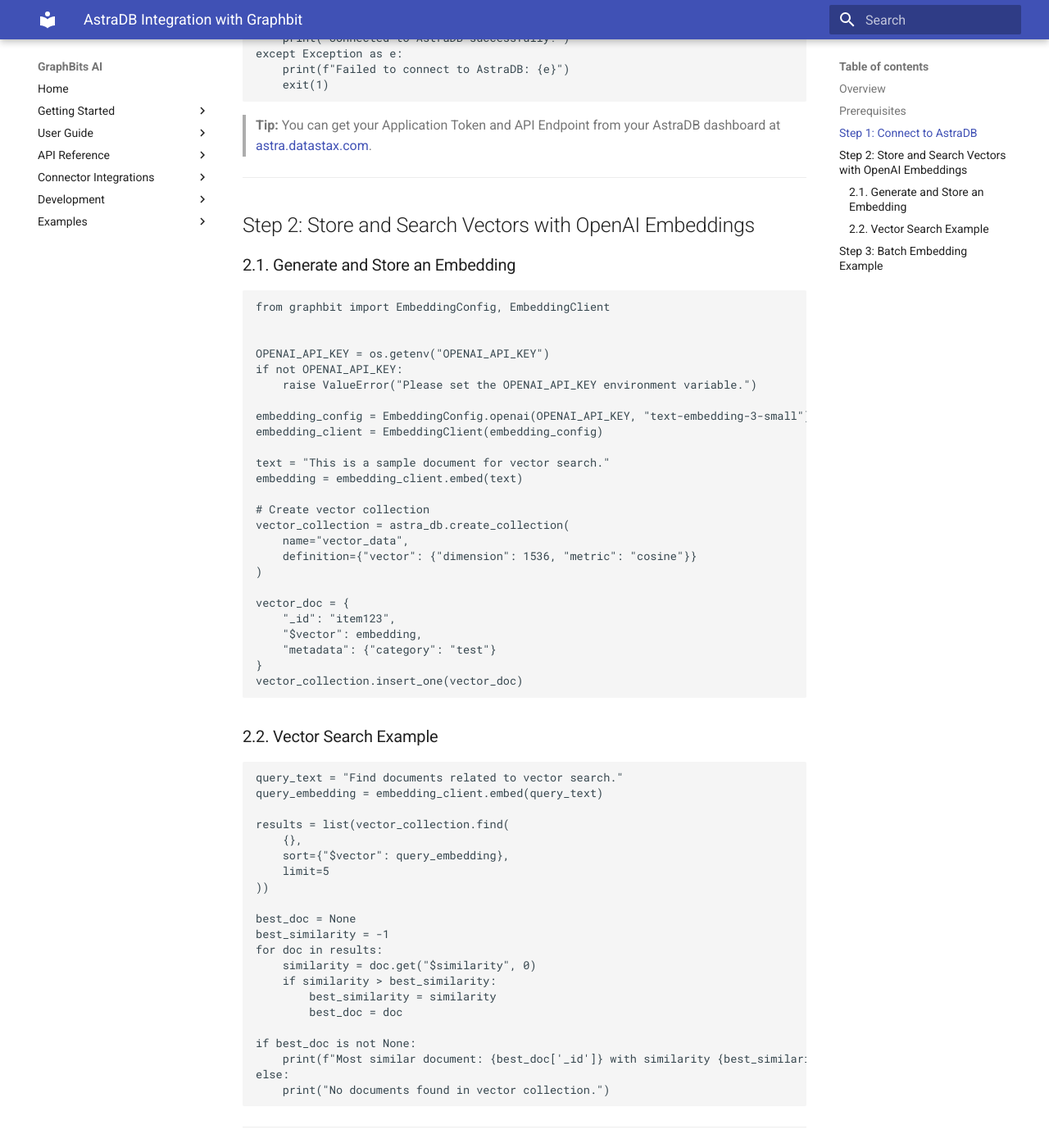
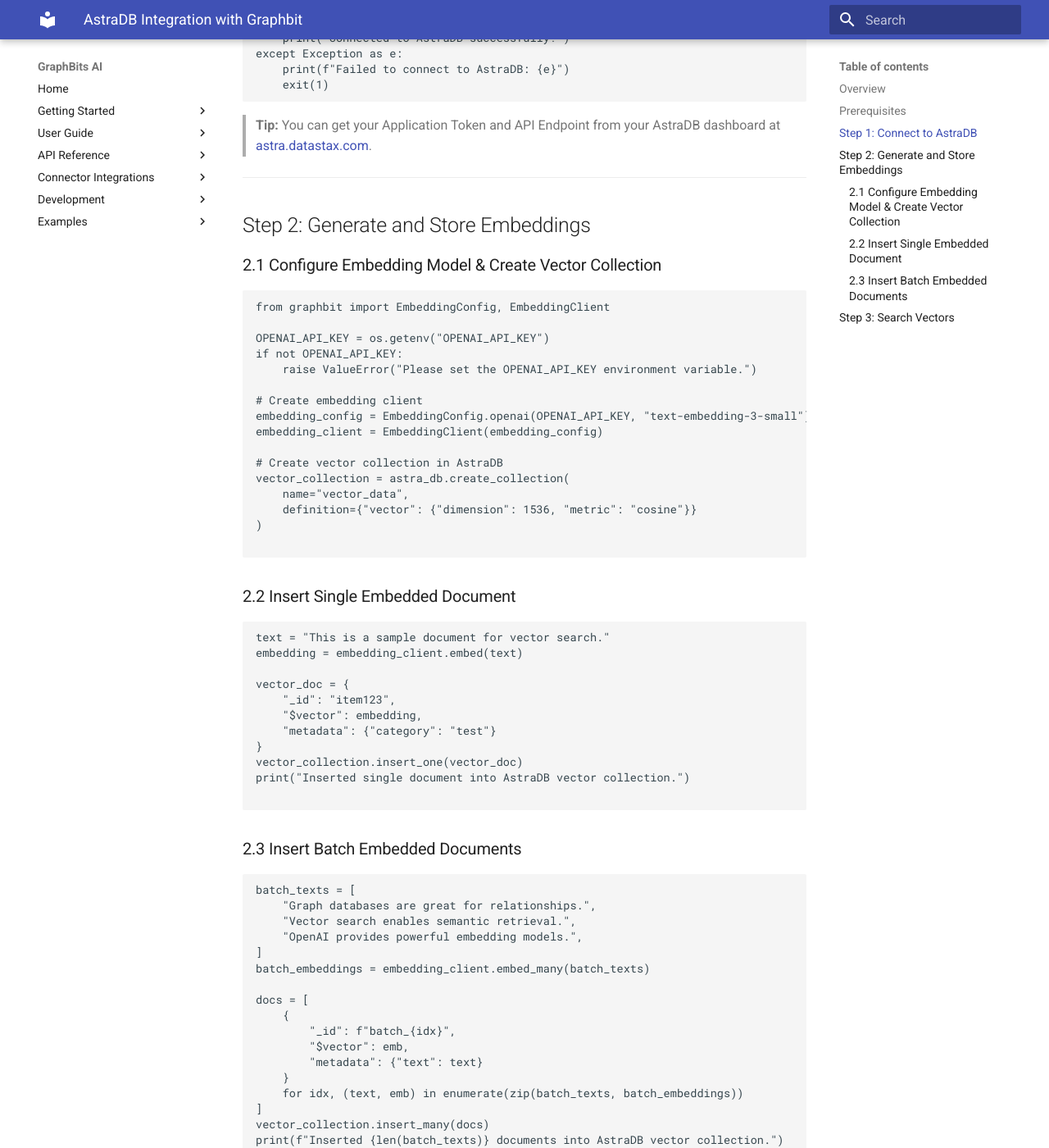
Before and after one commit to yeahia-sarker/graphbit, an MkDocs documentation site: the page built from docs/connector/astradb_integration.md, in a window 1280 px wide and 1400 px high, scrolled down 1047 px. Shown: the whole window at 82% size. Built offline with MkDocs 1.6.1 and Material for MkDocs 9.7.7, drawn with Linux system fonts in a browser that asks for light colours; some of the changed text lies outside the part shown.

Commit message:
Update astradb_integration.md

````diff
--- a/docs/connector/astradb_integration.md
+++ b/docs/connector/astradb_integration.md
@@ -53,29 +53,34 @@
 
 
 
-## Step 2: Store and Search Vectors with OpenAI Embeddings
+## Step 2: Generate and Store Embeddings
 
-### 2.1. Generate and Store an Embedding
+### 2.1 Configure Embedding Model & Create Vector Collection
 
 ```python
 from graphbit import EmbeddingConfig, EmbeddingClient
-
 
 OPENAI_API_KEY = os.getenv("OPENAI_API_KEY")
 if not OPENAI_API_KEY:
     raise ValueError("Please set the OPENAI_API_KEY environment variable.")
 
+# Create embedding client
 embedding_config = EmbeddingConfig.openai(OPENAI_API_KEY, "text-embedding-3-small")
 embedding_client = EmbeddingClient(embedding_config)
 
-text = "This is a sample document for vector search."
-embedding = embedding_client.embed(text)
-
-# Create vector collection
+# Create vector collection in AstraDB
 vector_collection = astra_db.create_collection(
     name="vector_data",
     definition={"vector": {"dimension": 1536, "metric": "cosine"}}
 )
+
+```
+
+### 2.2 Insert Single Embedded Document
+
+```python
+text = "This is a sample document for vector search."
+embedding = embedding_client.embed(text)
 
 vector_doc = {
     "_id": "item123",
@@ -83,9 +88,34 @@
     "metadata": {"category": "test"}
 }
 vector_collection.insert_one(vector_doc)
+print("Inserted single document into AstraDB vector collection.")
+
 ```
 
-### 2.2. Vector Search Example
+### 2.3 Insert Batch Embedded Documents
+
+```python
+batch_texts = [
+    "Graph databases are great for relationships.",
+    "Vector search enables semantic retrieval.",
+    "OpenAI provides powerful embedding models.",
+]
+batch_embeddings = embedding_client.embed_many(batch_texts)
+
+docs = [
+    {
+        "_id": f"batch_{idx}",
+        "$vector": emb,
+        "metadata": {"text": text}
+    }
+    for idx, (text, emb) in enumerate(zip(batch_texts, batch_embeddings))
+]
+vector_collection.insert_many(docs)
+print(f"Inserted {len(batch_texts)} documents into AstraDB vector collection.")
+```
+---
+
+## Step 3: Search Vectors
 
 ```python
 query_text = "Find documents related to vector search."
@@ -105,33 +135,9 @@
         best_similarity = similarity
         best_doc = doc
 
-if best_doc is not None:
+if best_doc:
     print(f"Most similar document: {best_doc['_id']} with similarity {best_similarity:.4f}")
 else:
     print("No documents found in vector collection.")
 ```
-
 ---
-
-## Step 3: Batch Embedding Example
-
-```python
-batch_texts = [
-    "Graph databases are great for relationships.",
-    "Vector search enables semantic retrieval.",
-    "OpenAI provides powerful embedding models.",
-]
-batch_embeddings = embedding_client.embed_many(batch_texts)
-
-docs = [
-    {
-        "_id": f"batch_{idx}",
-        "$vector": emb,
-        "metadata": {"text": text}
-    }
-    for idx, (text, emb) in enumerate(zip(batch_texts, batch_embeddings))
-]
-vector_collection.insert_many(docs)
-print(f"Inserted {len(batch_texts)} documents with OpenAI embeddings.")
-```
----
````
